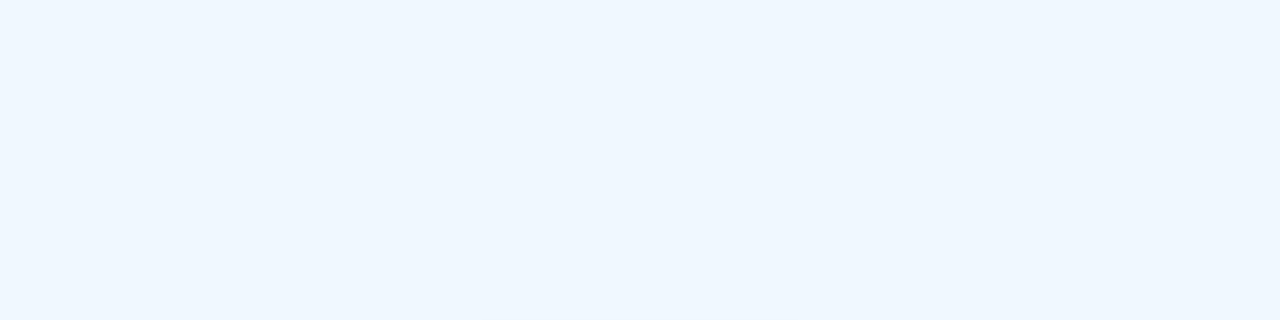
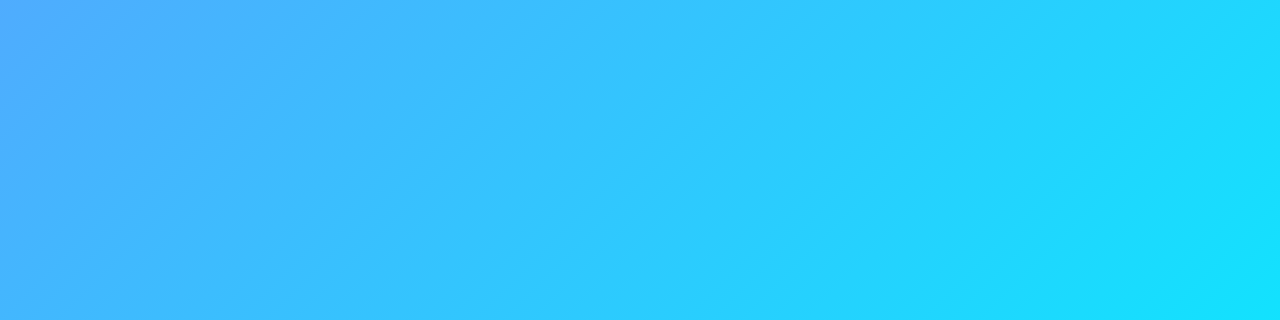
Before and after one commit to ag-aryan/To-Do-List-app, a website: page src/index.html in a window 1280 px wide. Shown: the top 320 px of the page. Drawn offline with Linux system fonts and the light colour scheme.

Commit message:
Update styles.css

```diff
--- a/src/styles.css
+++ b/src/styles.css
@@ -1,11 +1,13 @@
 body {
     font-family: Arial, sans-serif;
-    background-color: #f0f8ff;
+
     display: flex;
     justify-content: center;
     align-items: center;
     height: 100vh;
     margin: 0;
+    background: linear-gradient(135deg, #4facfe, #00f2fe);
+}
 }
 
 .todo-app {
@@ -16,6 +18,8 @@ body {
     width: 300px;
     text-align: center;
 }
+
+
 
 h1 {
     margin: 0;
```
